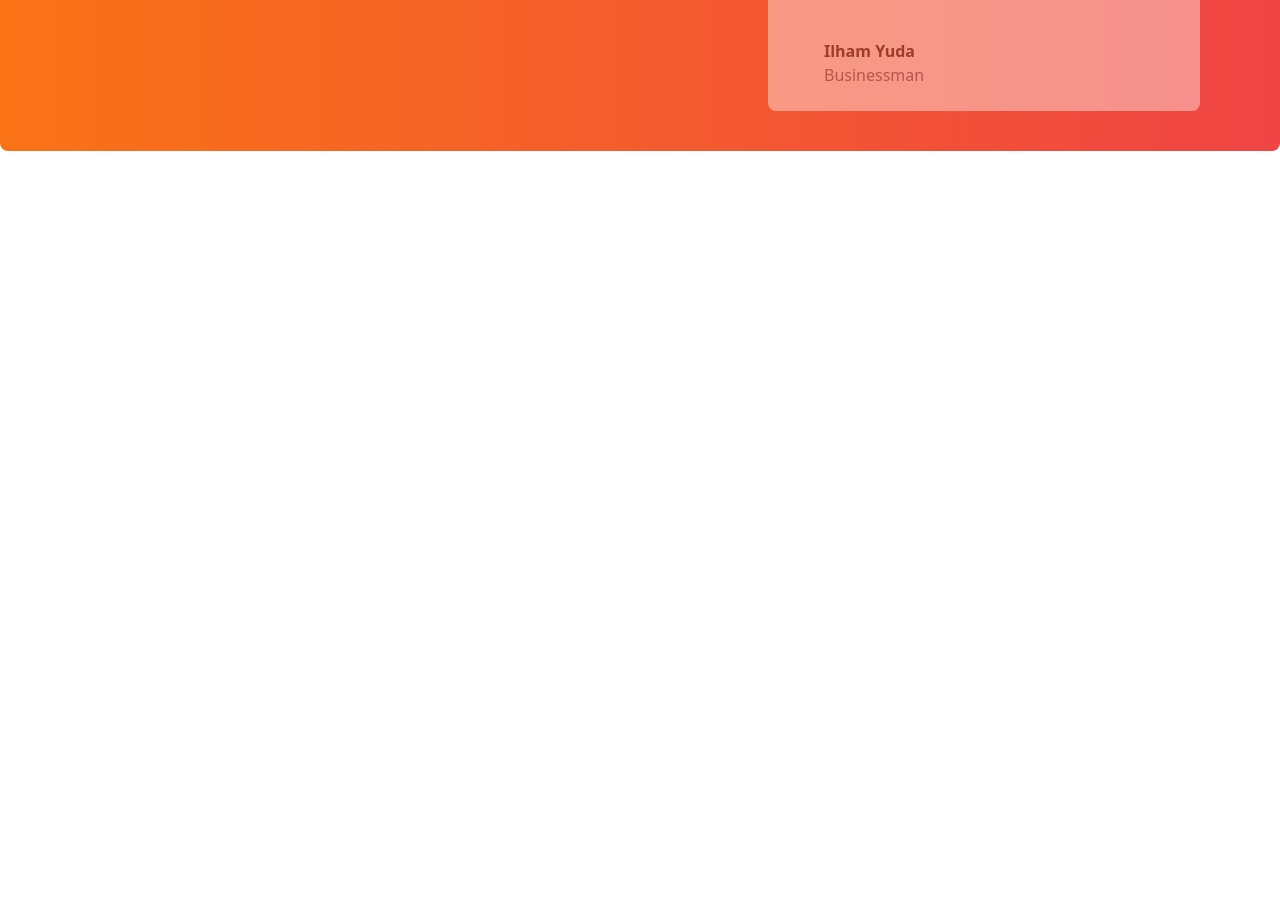
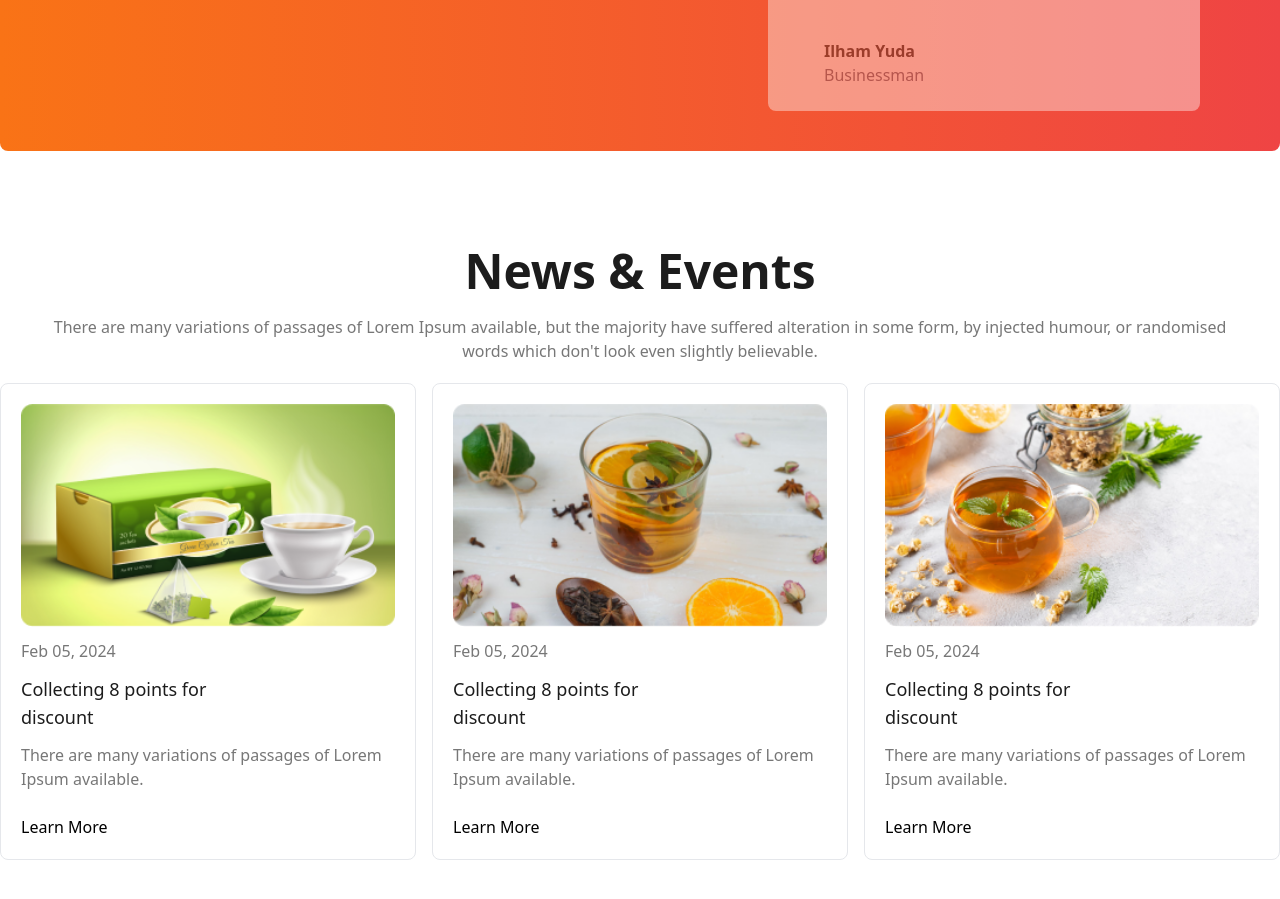
Before and after one commit to Rafiul-Ovi/Tea_House, a plain HTML site: page index.html in a window 1280 px wide. Shown: the part 2304-3203 px from the top of the page. Before the commit the page ends 2551 px from the top, so only its background shows below. Drawn offline with nearby package versions, Linux system fonts and the light colour scheme.

Commit message:
added news section

```diff
--- a/index.html
+++ b/index.html
@@ -218,9 +218,9 @@
         </div>
       </section>
       <!-- Clients section -->
-      <section>
+      <section class="my-16 md:my-16 lg:my-24 max-w-screen-xl mx-auto">
         <div
-          class="bg-gradient-to-r from-orange-500 to-red-500 rounded-lg grid grid-cols-1 lg:grid-cols-2 px-7 md:px-16 my-16 md:my-16 lg:my-24 max-w-screen-xl mx-auto"
+          class="bg-gradient-to-r from-orange-500 to-red-500 rounded-lg grid grid-cols-1 lg:grid-cols-2 px-7 md:px-16"
         >
           <!-- text -->
           <div class="flex justify-center items-center overflow-hidden w-4/5">
@@ -311,6 +311,89 @@
           </div>
         </div>
       </section>
+      <!-- News & Event section -->
+      <section class="my-16 md:my-16 lg:my-24 max-w-screen-xl mx-auto">
+        <div>
+          <!-- title container -->
+          <div class="text-center">
+            <h3 class="text-[#1C1C1C] text-3xl md:text-5xl font-bold mb-5">
+              News & Events
+            </h3>
+            <p class="text-[#777777] text-base font-medium px-10">
+              There are many variations of passages of Lorem Ipsum available,
+              but the majority have suffered alteration in some form, by
+              injected humour, or randomised words which don't look even
+              slightly believable.
+            </p>
+          </div>
+          <!-- card container -->
+          <div class="grid grid-cols-1 md:grid-cols-3 gap-4 my-5">
+            <div class="border rounded-lg p-5">
+              <div>
+                <img
+                  src="images/news-1.png"
+                  alt=""
+                  class="object-cover w-full"
+                />
+              </div>
+              <p class="text-[#777777] text-base font-normal mt-3">
+                Feb 05, 2024
+              </p>
+              <h5 class="text-[#1C1C1C] text-lg font-medium mt-3">
+                Collecting 8 points for <br />
+                discount
+              </h5>
+              <p class="text-[#777777] text-base font-normal mt-3">
+                There are many variations of passages of Lorem Ipsum available.
+              </p>
+              <br />
+              <a href="" class="mb-3">Learn More</a>
+            </div>
+            <div class="border rounded-lg p-5">
+              <div>
+                <img
+                  src="images/news-2.png"
+                  alt=""
+                  class="object-cover w-full"
+                />
+              </div>
+              <p class="text-[#777777] text-base font-normal mt-3">
+                Feb 05, 2024
+              </p>
+              <h5 class="text-[#1C1C1C] text-lg font-medium mt-3">
+                Collecting 8 points for <br />
+                discount
+              </h5>
+              <p class="text-[#777777] text-base font-normal mt-3">
+                There are many variations of passages of Lorem Ipsum available.
+              </p>
+              <br />
+              <a href="" class="mb-3">Learn More</a>
+            </div>
+            <div class="border rounded-lg p-5">
+              <div>
+                <img
+                  src="images/news-3.png"
+                  alt=""
+                  class="object-cover w-full"
+                />
+              </div>
+              <p class="text-[#777777] text-base font-normal mt-3">
+                Feb 05, 2024
+              </p>
+              <h5 class="text-[#1C1C1C] text-lg font-medium mt-3">
+                Collecting 8 points for <br />
+                discount
+              </h5>
+              <p class="text-[#777777] text-base font-normal mt-3">
+                There are many variations of passages of Lorem Ipsum available.
+              </p>
+              <br />
+              <a href="" class="mb-3">Learn More</a>
+            </div>
+          </div>
+        </div>
+      </section>
     </main>
     <footer></footer>
   </body>
```
